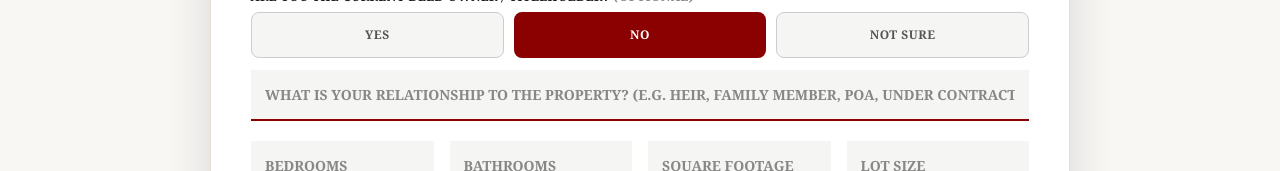
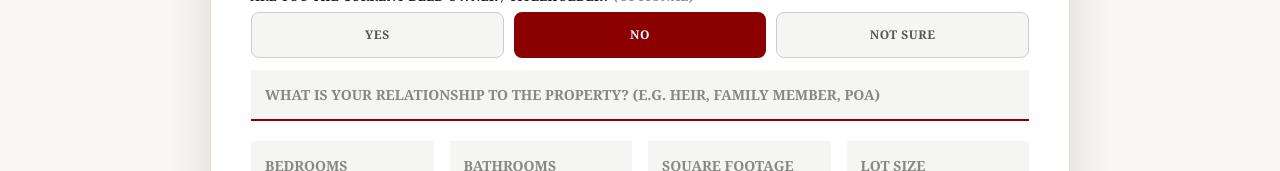
Before and after one commit to nijackacquisitions56/nijack-property-solutions, a React (Vite) app: page / in a window 1280 px wide. Both pictures are taken after a click on the button "NO". Shown: the part 1652-1823 px from the top of the page. Built offline with nearby package versions, Linux system fonts and the light colour scheme.

Commit message:
Update App.jsx

```diff
--- a/src/App.jsx
+++ b/src/App.jsx
@@ -262,7 +262,7 @@ const App = () => {
                       )}
                       {(formData.deedOwner === 'No' || formData.deedOwner === 'Not Sure') && (
                         <div style={{ marginTop: 12 }}>
-                          <input type="text" placeholder="WHAT IS YOUR RELATIONSHIP TO THE PROPERTY? (E.G. HEIR, FAMILY MEMBER, POA, UNDER CONTRACT TO BUY IT)" value={formData.deedOwnerRelationship} onChange={(e) => setFormData({ ...formData, deedOwnerRelationship: e.target.value })} style={{ width: '100%', background: '#f5f5f3', border: 'none', borderBottom: '2px solid #8B0000', padding: '14px', fontSize: 14, fontWeight: 700, boxSizing: 'border-box' }} />
+                          <input type="text" placeholder="WHAT IS YOUR RELATIONSHIP TO THE PROPERTY? (E.G. HEIR, FAMILY MEMBER, POA)" value={formData.deedOwnerRelationship} onChange={(e) => setFormData({ ...formData, deedOwnerRelationship: e.target.value })} style={{ width: '100%', background: '#f5f5f3', border: 'none', borderBottom: '2px solid #8B0000', padding: '14px', fontSize: 14, fontWeight: 700, boxSizing: 'border-box' }} />
                         </div>
                       )}
                     </div>
```
